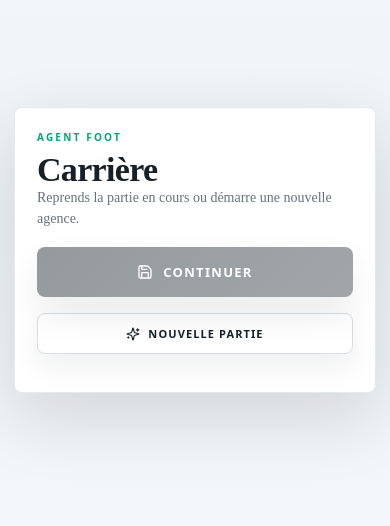
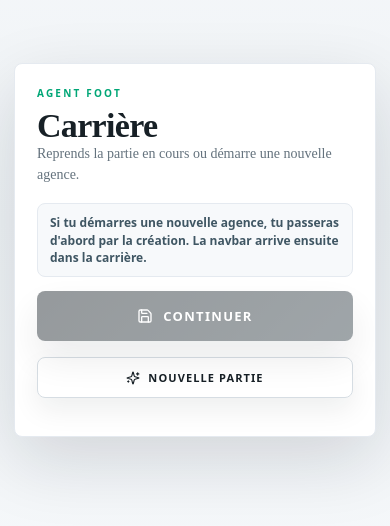
Before and after one commit to Fixi0/AgentGame, a React (Vite) app: page / in a window 390 px wide. Shown: the part 168-694 px from the top of the page. Built offline with nearby package versions, Linux system fonts and the light colour scheme.

Commit message:
Pin the mobile shell and clarify onboarding

```diff
--- a/src/components/Onboarding.jsx
+++ b/src/components/Onboarding.jsx
@@ -271,6 +271,20 @@ export default function Onboarding({ profile, onComplete }) {
       <div style={{ ...S.onboardingCard, paddingTop: 24 }}>
         <div style={S.el}>NOUVELLE CARRIÈRE · ÉTAPE {step}/3</div>
         <ProgressBar step={step} />
+        <div style={{
+          margin: '10px 0 18px',
+          padding: '10px 12px',
+          background: '#f3fbf8',
+          border: '1px solid #cfeee3',
+          borderRadius: 8,
+          color: '#246555',
+          fontSize: 12,
+          lineHeight: 1.45,
+          fontFamily: 'system-ui,sans-serif',
+          fontWeight: 650,
+        }}>
+          La barre du bas n'apparaît qu'après la création de l'agence. Ici, tu construis d'abord ta carrière.
+        </div>
 
         {step === 1 && <Step1 draft={draft} update={update} />}
         {step === 2 && <Step2 draft={draft} update={update} />}
--- a/src/components/SaveMenu.jsx
+++ b/src/components/SaveMenu.jsx
@@ -12,6 +12,20 @@ export default function SaveMenu({ hasSave, savePreview, onContinue, onNewGame,
         <div style={S.el}>AGENT FOOT</div>
         <h1 style={S.eh}>Carrière</h1>
         <p style={S.onboardingText}>Reprends la partie en cours ou démarre une nouvelle agence.</p>
+        <div style={{
+          marginBottom: 14,
+          padding: '10px 12px',
+          background: '#f7f9fb',
+          border: '1px solid #e5eaf0',
+          borderRadius: 8,
+          color: '#3f5663',
+          fontSize: 12,
+          lineHeight: 1.45,
+          fontFamily: 'system-ui,sans-serif',
+          fontWeight: 650,
+        }}>
+          Si tu démarres une nouvelle agence, tu passeras d'abord par la création. La navbar arrive ensuite dans la carrière.
+        </div>
         {savePreview && (
           <div style={S.objCard}>
             <div style={S.secTitle}>PARTIE EN COURS</div>
--- a/src/components/styles.js
+++ b/src/components/styles.js
@@ -20,9 +20,11 @@ export const S = {
     overflow: 'hidden',
     overflowX: 'hidden',
     width: '100%',
-    minHeight: '100vh',
+    height: '100dvh',
+    minHeight: '100dvh',
+    maxHeight: '100dvh',
   },
-  scrollArea: { flex: 1, overflowY: 'auto', overflowX: 'hidden', WebkitOverflowScrolling: 'touch', background: 'linear-gradient(180deg,#f7f9fb,#eef2f5 46%,#f8fafc)', maxWidth: '100vw' },
+  scrollArea: { flex: '1 1 auto', minHeight: 0, overflowY: 'auto', overflowX: 'hidden', WebkitOverflowScrolling: 'touch', background: 'linear-gradient(180deg,#f7f9fb,#eef2f5 46%,#f8fafc)', maxWidth: '100vw' },
   onboardingWrap: {
     position: 'relative',
     width: '100%',
@@ -76,7 +78,7 @@ export const S = {
   statValue: { fontSize: 19, fontWeight: 850, color: '#172026' },
   nav: { display: 'flex', borderTop: '1px solid #e5eaf0', background: 'rgba(255,255,255,.97)', flexShrink: 0, backdropFilter: 'blur(16px)', boxShadow: '0 -12px 34px rgba(15,23,32,.08)', paddingBottom: 'env(safe-area-inset-bottom, 0px)', zIndex: 10 },
   navBtn: { flex: 1, background: 'transparent', border: 'none', padding: '9px 4px 10px', fontSize: 9, letterSpacing: '.03em', textTransform: 'uppercase', cursor: 'pointer', fontFamily: 'system-ui,sans-serif', fontWeight: 800, transition: 'color .2s', display: 'flex', flexDirection: 'column', alignItems: 'center', justifyContent: 'center', gap: 3, minWidth: 0 },
-  main: { animation: 'fadeIn .3s ease-out' },
+  main: { animation: 'fadeIn .3s ease-out', minHeight: 0 },
   vp: { padding: '24px 20px 32px', maxWidth: 920, margin: '0 auto' },
   et: { marginBottom: 20 },
   el: { fontSize: 10, letterSpacing: '.22em', color: '#00a676', fontFamily: 'system-ui,sans-serif', fontWeight: 850, marginBottom: 8 },
```
